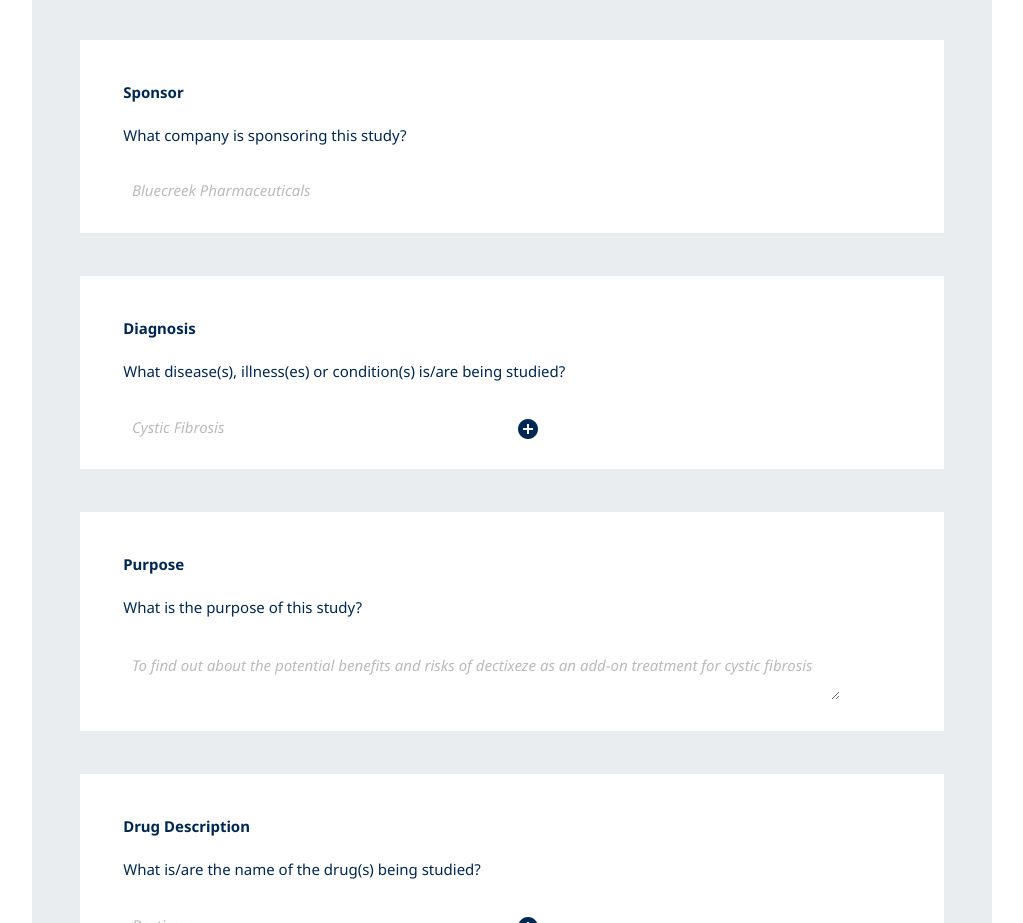
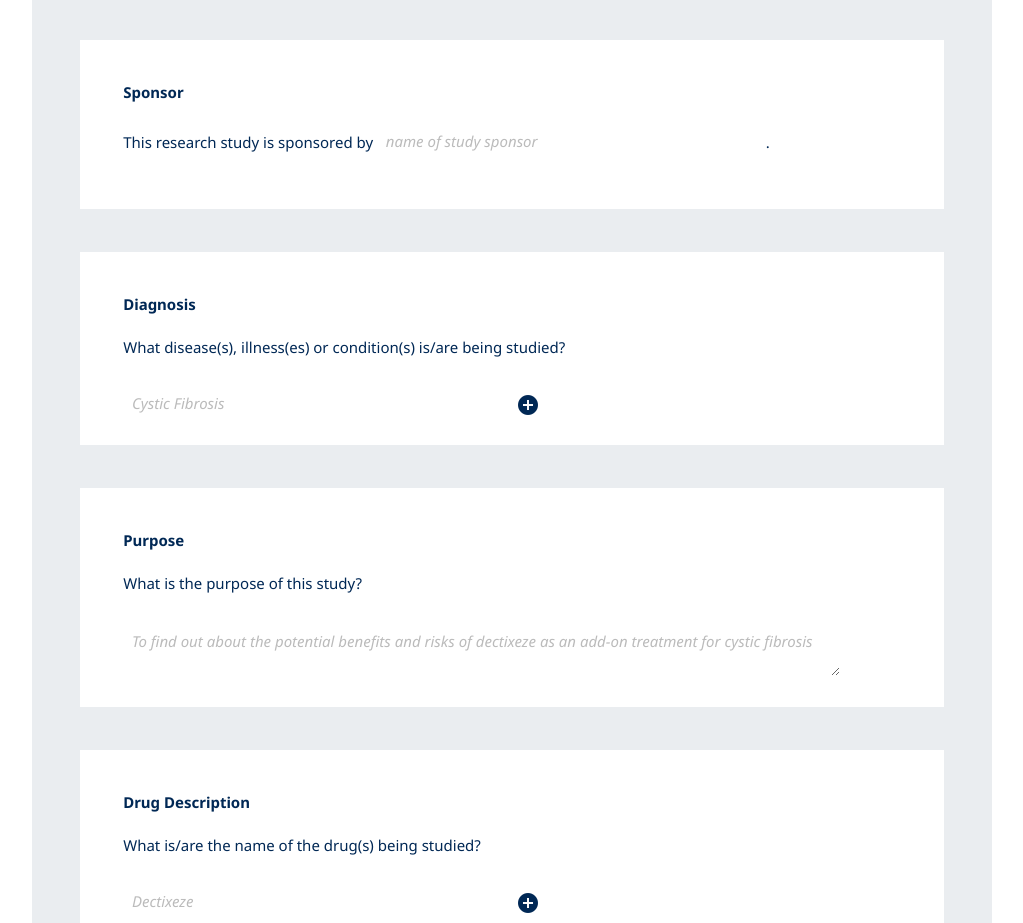
Before and after one commit to ehlertpm/script-o-matic-pe, a plain HTML site: page index.html in a window 1280 px wide. Shown: the part 3093-4016 px from the top of the page, without its empty margins (128-1151 px from the left). Drawn offline with nearby package versions, Linux system fonts and the light colour scheme.

Commit message:
added sponsor

```diff
--- a/index.html
+++ b/index.html
@@ -134,7 +134,8 @@
         –––––––––––––––––––––––––––––––––––––––––––––––––– -->
       <div class="question">
         <h3>Introduction</h3>
-        <p class="script">Hi. This iPad is a learning device for people like you who may be interested in participating in clinical research studies. Over the next several minutes, this video will explain the details of a study you’re being invited to take part in, and help you make a decision about whether you’d like to participate in the study. You’ll learn about your rights and responsibilities, the required study procedures, and the possible risks and benefits of your participation.</p>
+        <p class="script">Hi. This iPad is a learning device for people like you who may be interested in participating in clinical research studies. Over the next several minutes, this video will explain the details of a study you’re being invited to take part in, and
+          help you make a decision about whether you’d like to participate in the study. You’ll learn about your rights and responsibilities, the required study procedures, and the possible risks and benefits of your participation.</p>
 
         <h3>Knowledge Review</h3>
         <p>
@@ -145,8 +146,9 @@
 
       <div class="question">
         <h3>Sponsor</h3>
-        <p class="script">What company is sponsoring this study?</p>
-        <input type="text" name="study-sponsor" placeholder="Bluecreek Pharmaceuticals">
+        <p class="script">
+          This research study is sponsored by
+          <input type="text" name="study-sponsor" placeholder="name of study sponsor">.</p>
       </div>
 
       <div class="question">
```
